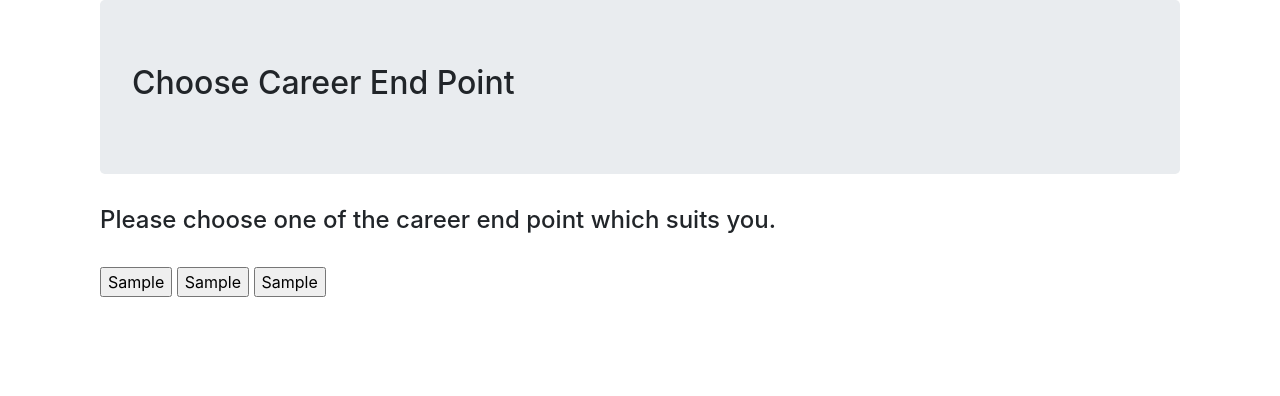
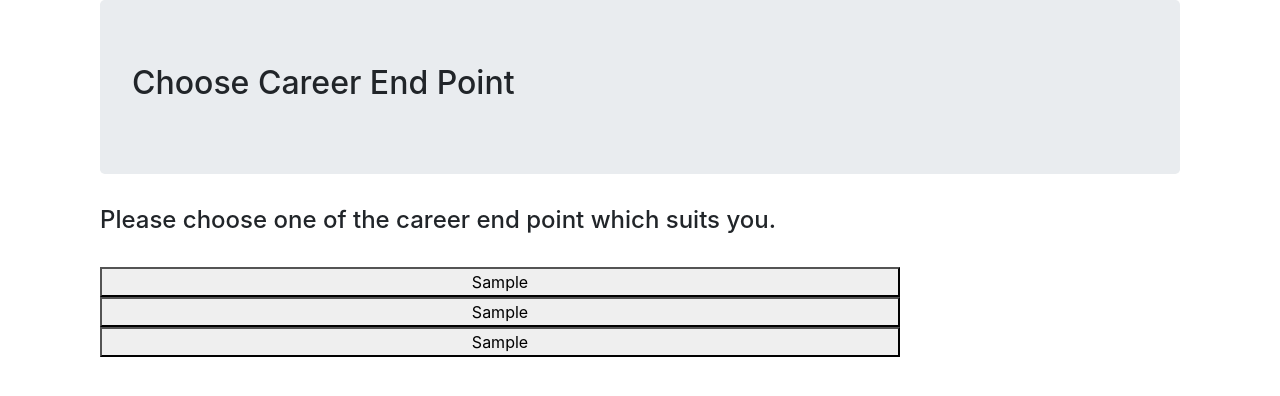
Before and after one commit to raymondng76/IRS-MR-RS-2019-07-01-IS1FT-GRP-Team10-LevelUp, a Django app: template SystemCode/Level_Up/Level_Up_App/templates/Level_Up_App/chooseendpoint.html in a window 1280 px wide. Shown: the part 56-452 px from the top of the page. Run offline with Django 3.2, Linux system fonts and the light colour scheme; the template is opened without the code that fills it: most values are stand-ins (such as "Sample title", 1, 10 or a date in 2020); parts of the project's set-up code (start-up, migrations or seed data) failed here and were passed over; some libraries are stand-ins or nearby versions.

Commit message:
change input to button

```diff
--- a/SystemCode/Level_Up/Level_Up_App/templates/Level_Up_App/chooseendpoint.html
+++ b/SystemCode/Level_Up/Level_Up_App/templates/Level_Up_App/chooseendpoint.html
@@ -8,9 +8,9 @@
   </div>
   <h4>Please choose one of the career end point which suits you.</h4><br>
   <form class="chooseendpoint" action="" method="post">
-    <input type="Submit" name="endptbtn1" value={{endpoint1}}>
-    <input type="Submit" name="endptbtn2" value={{endpoint2}}>
-    <input type="Submit" name="endptbtn3" value={{endpoint3}}>
+    <button type="Submit" name="endptbtn1"  style="width:800px">{{endpoint1}}</button>
+    <button type="Submit" name="endptbtn2"  style="width:800px">{{endpoint2}}</button>
+    <button type="Submit" name="endptbtn3"  style="width:800px">{{endpoint3}}</button>
   </form>
 </div>
 {% endblock %}
--- a/SystemCode/Level_Up/Level_Up_App/views.py
+++ b/SystemCode/Level_Up/Level_Up_App/views.py
@@ -115,7 +115,7 @@ def chooseendpoint(request):
     print(ju_pe)
     recEndGoalList = recEndGoal(mbti(ex_in, se_in, th_fe, ju_pe), preference) # Cannot direct assign, async operations of Experta is too slow
     # recEndGoalList = recommendedjob
-    print(recEndGoalList[0])
+    print(str(recEndGoalList[0][0]))
     btn_dict = {'endpoint1': str(recEndGoalList[0][0]), 'endpoint2': str(recEndGoalList[0][1]), 'endpoint3': str(recEndGoalList[0][2])}
     if request.method == 'POST':
         if request.POST.get('endptbtn1'):
```
